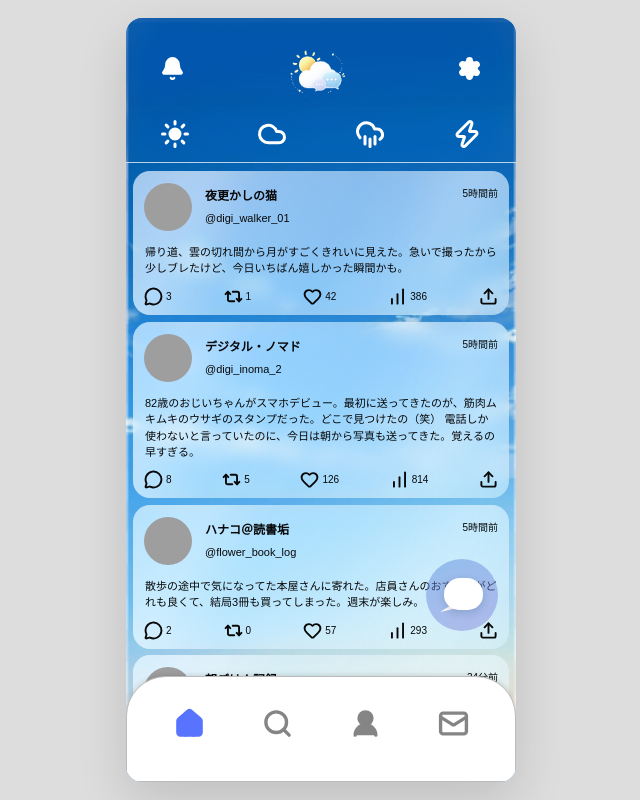
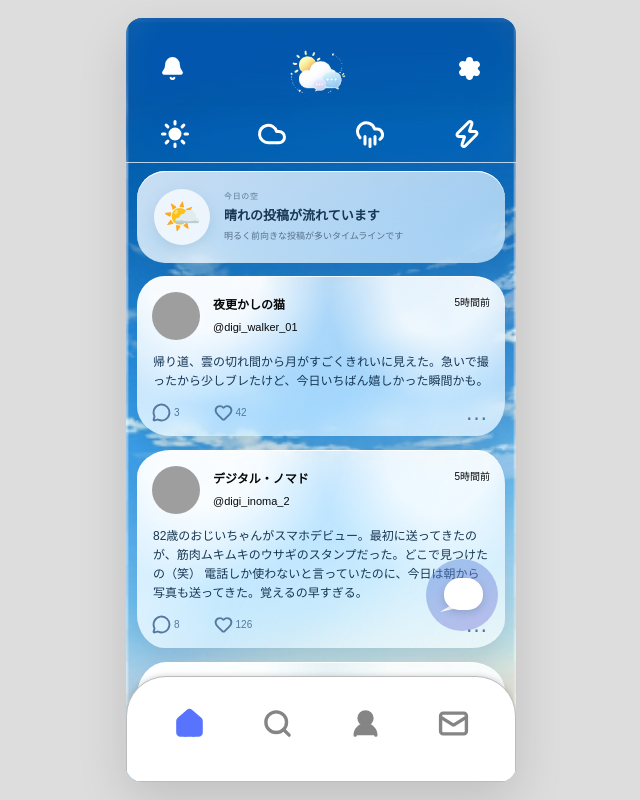
Before and after one commit to awo080558-dot/sora-social-apuri, a Next.js app: page / in a window 1280 px wide. Shown: the whole page, without its empty margins (319-959 px from the left). Built offline with nearby package versions, Linux system fonts and the light colour scheme; grey boxes are pictures that could not be loaded.

Commit message:
Add SORA sky-first timeline treatment

```diff
--- a/app/globals.css
+++ b/app/globals.css
@@ -236,3 +236,96 @@
   .timeline-area.weather-bg{animation:none}
   .timeline-area.weather-bg.is-pulling{transition:none!important}
 }
+
+/* SORAらしいトップ：今日の空と雲の投稿 */
+.sky-summary{
+  position:relative;
+  z-index:1;
+  min-height:92px;
+  margin:0 4px 13px;
+  padding:16px 17px;
+  display:flex;
+  align-items:center;
+  gap:14px;
+  border-radius:28px;
+  background:linear-gradient(135deg,#ffffffc9,#eaf7ffab);
+  box-shadow:0 10px 24px rgba(22,70,106,.14),inset 0 1px 0 #fff;
+  backdrop-filter:blur(12px) saturate(1.25);
+  -webkit-backdrop-filter:blur(12px) saturate(1.25);
+}
+.sky-summary>span{
+  width:56px;
+  height:56px;
+  display:grid;
+  place-items:center;
+  border-radius:50%;
+  background:#ffffffb8;
+  font-size:31px;
+  box-shadow:0 6px 16px #174c7220;
+}
+.sky-summary small{
+  display:block;
+  margin-bottom:3px;
+  font-size:8px;
+  color:#5d7892;
+  letter-spacing:.08em;
+}
+.sky-summary strong{
+  display:block;
+  font-size:13px;
+  color:#173653;
+}
+.sky-summary p{
+  margin:5px 0 0;
+  font-size:9px;
+  line-height:1.45;
+  color:#577089;
+}
+.timeline-area.weather-bg>.sora-post{
+  margin:0 4px 14px;
+  padding:16px 15px 12px;
+  border:0!important;
+  border-radius:28px 32px 28px 34px / 30px 27px 35px 30px;
+  background:
+    radial-gradient(circle at 18% 0%,#ffffffd8 0 16%,transparent 38%),
+    radial-gradient(circle at 82% 7%,#ffffffb8 0 14%,transparent 34%),
+    linear-gradient(145deg,#ffffffc2,#edf8ff9e 64%,#ffffffad)!important;
+  box-shadow:0 12px 24px rgba(22,70,106,.14),inset 0 1px 0 #ffffffd8!important;
+  backdrop-filter:blur(10px) saturate(1.28);
+  -webkit-backdrop-filter:blur(10px) saturate(1.28);
+}
+.timeline-area.weather-bg>.sora-post:nth-of-type(2n){
+  border-radius:34px 27px 33px 28px / 27px 35px 29px 34px;
+}
+.timeline-area.weather-bg>.sora-post:nth-of-type(3n){
+  border-radius:29px 35px 27px 36px / 35px 29px 36px 27px;
+}
+.timeline-area.weather-bg>.sora-post>p{
+  font-size:12px;
+  line-height:1.58;
+  color:#173653;
+}
+.timeline-area.weather-bg>.sora-post .metric-row{
+  justify-content:flex-start;
+  gap:34px;
+  color:#55789f;
+}
+.timeline-area.weather-bg>.sora-post .metric-row button{
+  color:#55789f;
+}
+.timeline-area.weather-bg>.sora-post .metric-row button:nth-child(2),
+.timeline-area.weather-bg>.sora-post .metric-row button:nth-child(4){
+  display:none;
+}
+.timeline-area.weather-bg>.sora-post .metric-row .share{
+  margin-left:auto;
+}
+.timeline-area.weather-bg>.sora-post .metric-row .share svg{
+  display:none;
+}
+.timeline-area.weather-bg>.sora-post .metric-row .share:before{
+  content:"…";
+  font-size:23px;
+  line-height:1;
+  letter-spacing:2px;
+}
--- a/app/page.tsx
+++ b/app/page.tsx
@@ -253,6 +253,14 @@ export default function HomePage(){
     </div>}
 
     {view==="timeline"&&<div key={weather} className={`timeline-area weather-bg ${weather} ${dragOffset!==0?"is-pulling":""}`} style={dragOffset!==0?{transform:`translateX(${dragOffset}px)`}:undefined} onPointerDown={startWeatherSwipe} onPointerMove={moveWeatherSwipe} onPointerUp={endWeatherSwipe} onPointerCancel={endWeatherSwipe} onWheel={wheelWeather}>
+      <section className={`sky-summary ${weather}`}>
+        <span>{info.symbol}</span>
+        <div>
+          <small>今日の空</small>
+          <strong>{info.label}の投稿が流れています</strong>
+          <p>{info.message}</p>
+        </div>
+      </section>
       {feed.map((post,index)=><article className="sora-post region-post-in" style={{animationDelay:`${index*85}ms`}} key={post.id}>
         <div className="post-head"><button className={`photo-avatar account-link generated-avatar avatar-${((post.id-1)%6)+1}`} onClick={()=>openAccount(post)} aria-label={`${post.name}のプロフィール`}/><div className="identity"><strong>{post.name}</strong><span>{post.handle}</span></div><time>{post.time}</time></div>
         <p>{post.body}</p>
```
